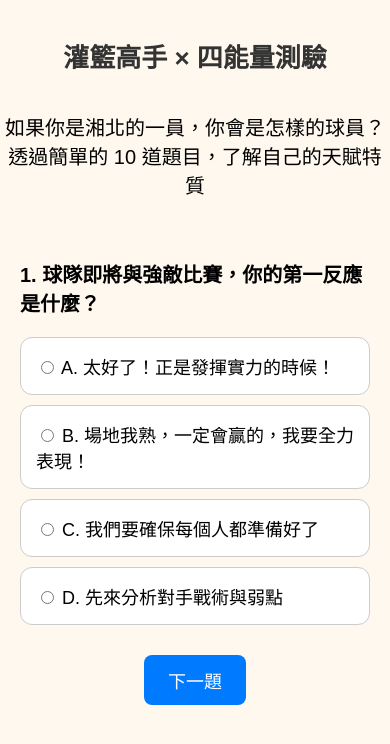
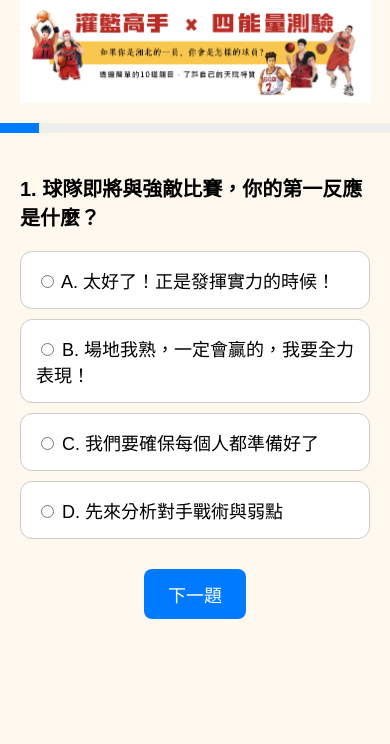
Before and after one commit to Rockrocky-max/SDGAME, a plain HTML site: page index.html in a window 390 px wide. Drawn offline with Linux system fonts and the light colour scheme.

Commit message:
Add files via upload

```diff
--- a/index.html
+++ b/index.html
@@ -13,24 +13,25 @@
         font-size: 20px;
         overflow-x: hidden;
     }
-    h1 {
-        color: #333;
-        font-size: 28px;
-        padding: 20px;
-        text-align: center;
+    .banner img {
+        width: 100%;
+        display: block;
     }
     .question {
         display: none;
         padding: 20px;
         max-width: 800px;
         margin: auto;
+        opacity: 0;
+        transform: translateY(20px);
+        transition: all 0.5s ease;
     }
     .question.active {
         display: block;
+        opacity: 1;
+        transform: translateY(0);
     }
     .options label {
-    width: 100%;
-    box-sizing: border-box;
         display: block;
         padding: 15px;
         background: white;
@@ -38,6 +39,8 @@
         border-radius: 12px;
         margin: 10px 0;
         font-size: 20px;
+        width: 100%;
+        box-sizing: border-box;
     }
     .nav-buttons {
         text-align: center;
@@ -61,22 +64,26 @@
         margin: 30px auto;
     }
     img {
-    width: 90%;
-        max-width: 80%;
+        max-width: 90%;
         display: block;
         margin: 0 auto 20px auto;
     }
+    .progress-container {
+        width: 100%;
+        background-color: #eee;
+        height: 10px;
+    }
+    .progress-bar {
+        height: 10px;
+        background-color: #007BFF;
+        width: 0%;
+        transition: width 0.3s ease;
+    }
     @media (max-width: 768px) {
-    html { font-size: 22px; }
-    h1 { font-size: 26px; }
-    p { font-size: 20px; }
-
         html {
-            font-size: 18px;
+            font-size: 22px;
         }
         .options label {
-    width: 100%;
-    box-sizing: border-box;
             font-size: 18px;
         }
         button {
@@ -87,13 +94,10 @@
 </style>
 </head>
 <body>
-
-<h1>灌籃高手 × 四能量測驗</h1>
-<p style="text-align:center; font-size:20px; margin-top:0;">
-如果你是湘北的一員，你會是怎樣的球員？<br>
-透過簡單的 10 道題目，了解自己的天賦特質
-</p>
-
+<div class="banner">
+  <img src="SD_title.jpg" alt="灌籃高手四能量測驗標題圖">
+</div>
+<div class="progress-container"><div class="progress-bar" id="progressBar"></div></div>
 <form id="quizForm">
 <div id="questions"></div>
 </form>
@@ -143,6 +147,7 @@ function showQuestion(index) {
             q.classList.add('active');
         }
     });
+    updateProgressBar(index);
 }
 
 function nextQuestion() {
@@ -157,6 +162,11 @@ function prevQuestion() {
         currentQuestion--;
         showQuestion(currentQuestion);
     }
+}
+
+function updateProgressBar(index) {
+    const percent = ((index + 1) / quizData.length) * 100;
+    document.getElementById("progressBar").style.width = percent + "%";
 }
 
 quizData.forEach((choices, index) => {
@@ -201,7 +211,6 @@ quizData.forEach((choices, index) => {
     qDiv.appendChild(nav);
     questionsDiv.appendChild(qDiv);
 });
-showQuestion(0);
 
 function calculateResult() {
   const result = { A: 0, B: 0, C: 0, D: 0 };
@@ -221,6 +230,8 @@ function calculateResult() {
     <div>${data.text.replace(/\n/g, "<br>")}</div>
   `;
 }
+
+showQuestion(0);
 </script>
 </body>
 </html>
```
Also changed, not shown: SD_title.jpg (added).
